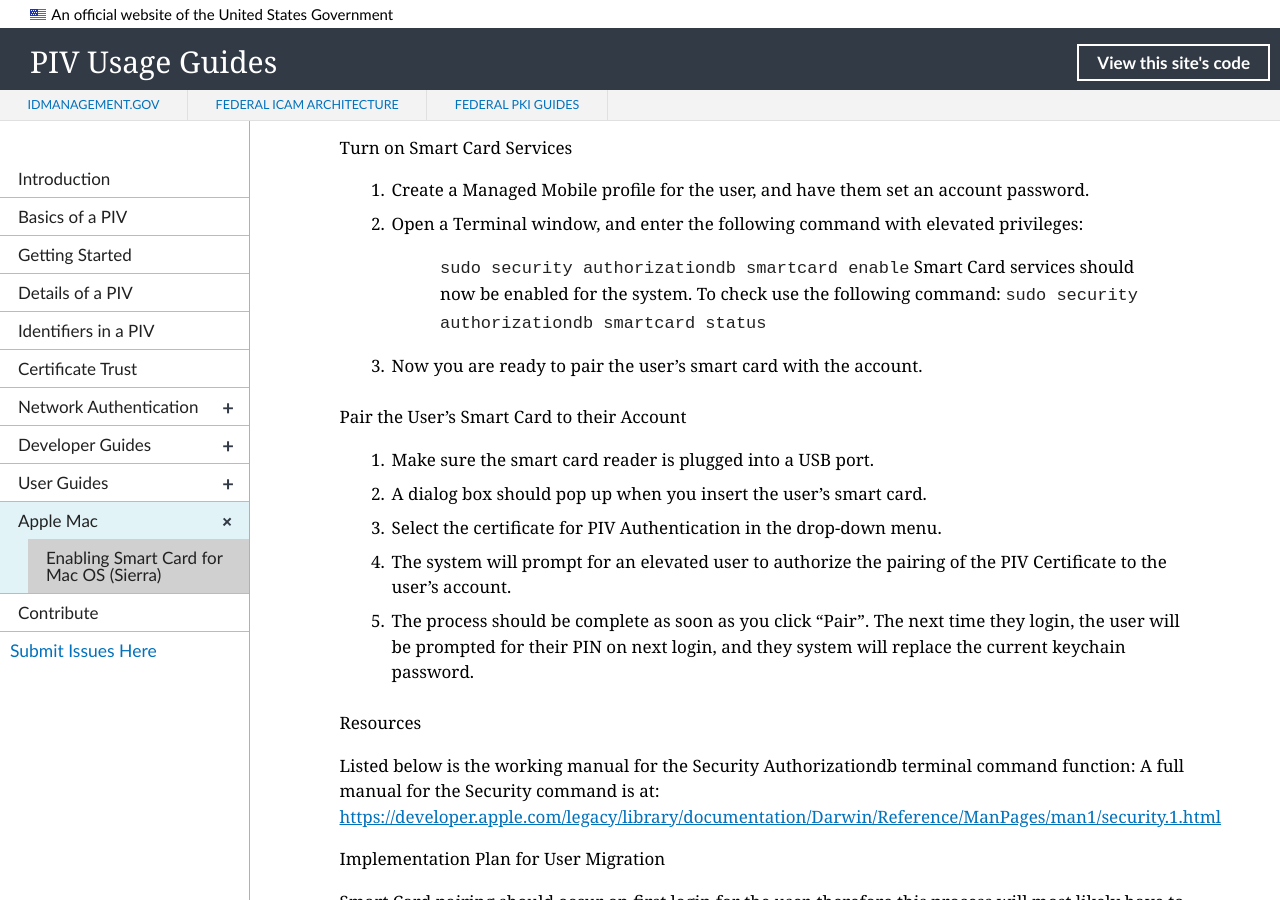
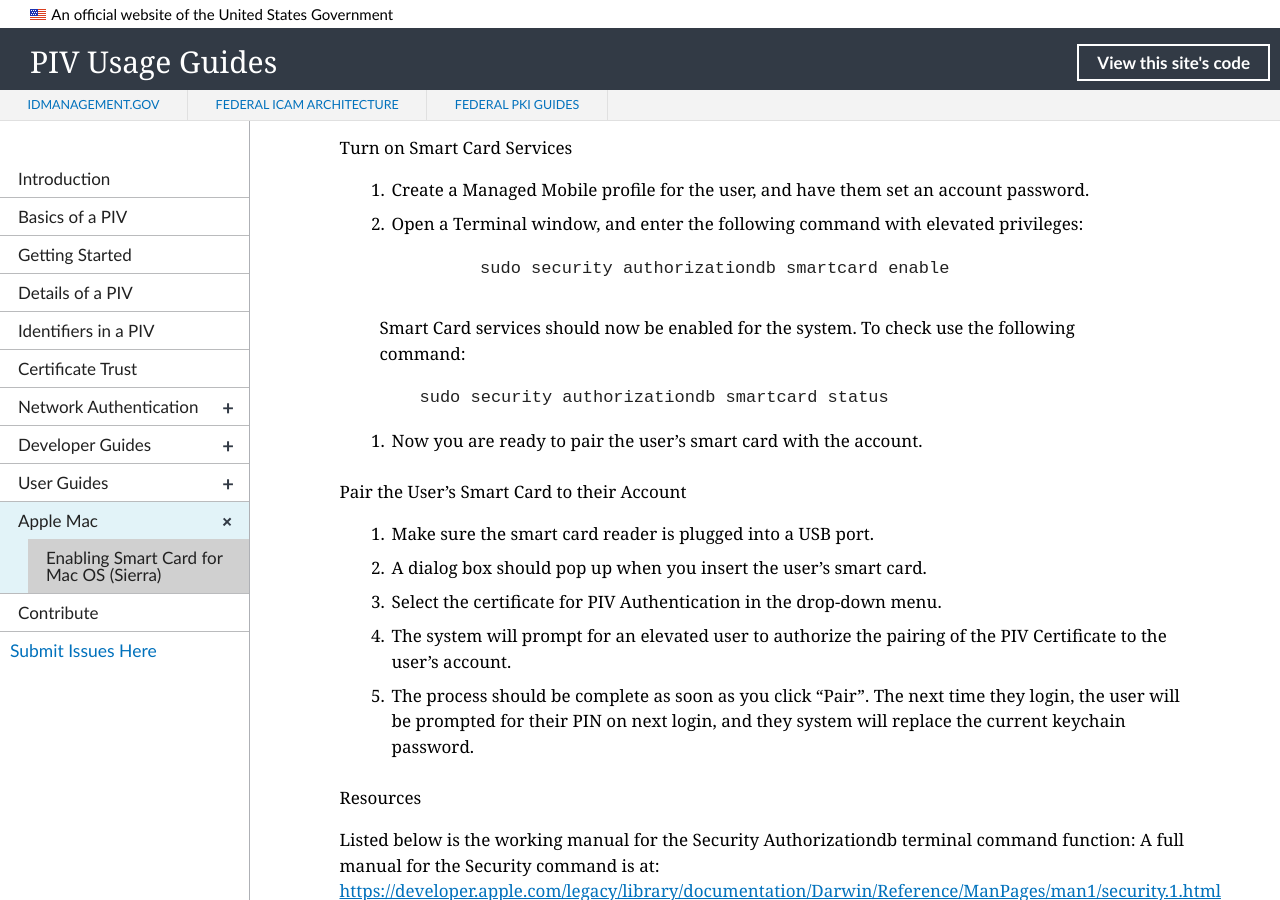
Before and after one commit to GSA/piv-guides, a Jekyll site: the page built from _apple/pivsierra.md, in a window 1280 px wide and 900 px high, scrolled down 412 px. Built offline with Jekyll 4.4.1, drawn with Linux system fonts in a browser that asks for light colours; nearby versions of some CDN libraries.

Commit message:
More code formatting

```diff
--- a/_apple/pivsierra.md
+++ b/_apple/pivsierra.md
@@ -20,9 +20,11 @@
 
 1. Create a Managed Mobile profile for the user, and have them set an account password.
 2. Open a Terminal window, and enter the following command with elevated privileges:
->`sudo security authorizationdb smartcard enable`
-Smart Card services should now be enabled for the system. To check use the following command:
->`sudo security authorizationdb smartcard status`
+>>`sudo security authorizationdb smartcard enable`
+
+>Smart Card services should now be enabled for the system. To check use the following command:
+>>`sudo security authorizationdb smartcard status`
+
 3. Now you are ready to pair the user’s smart card with the account.
 
 
```
